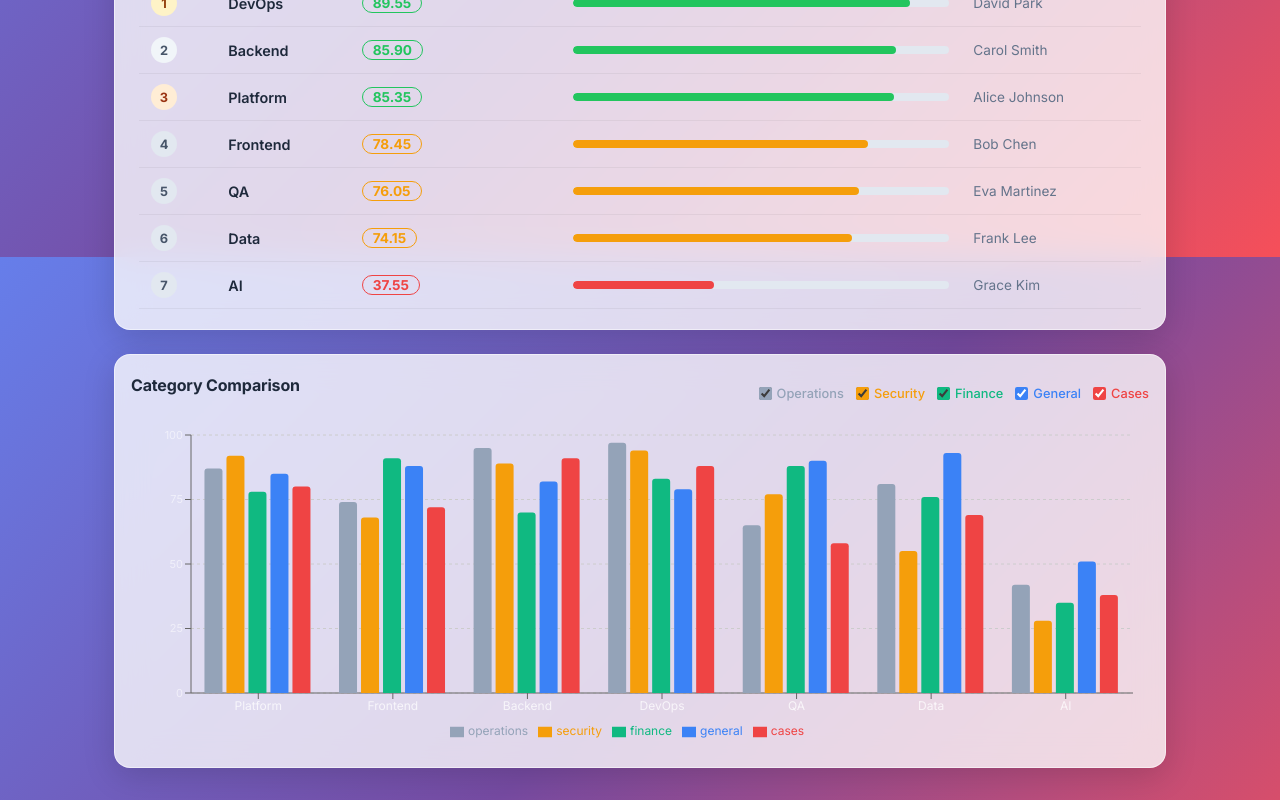
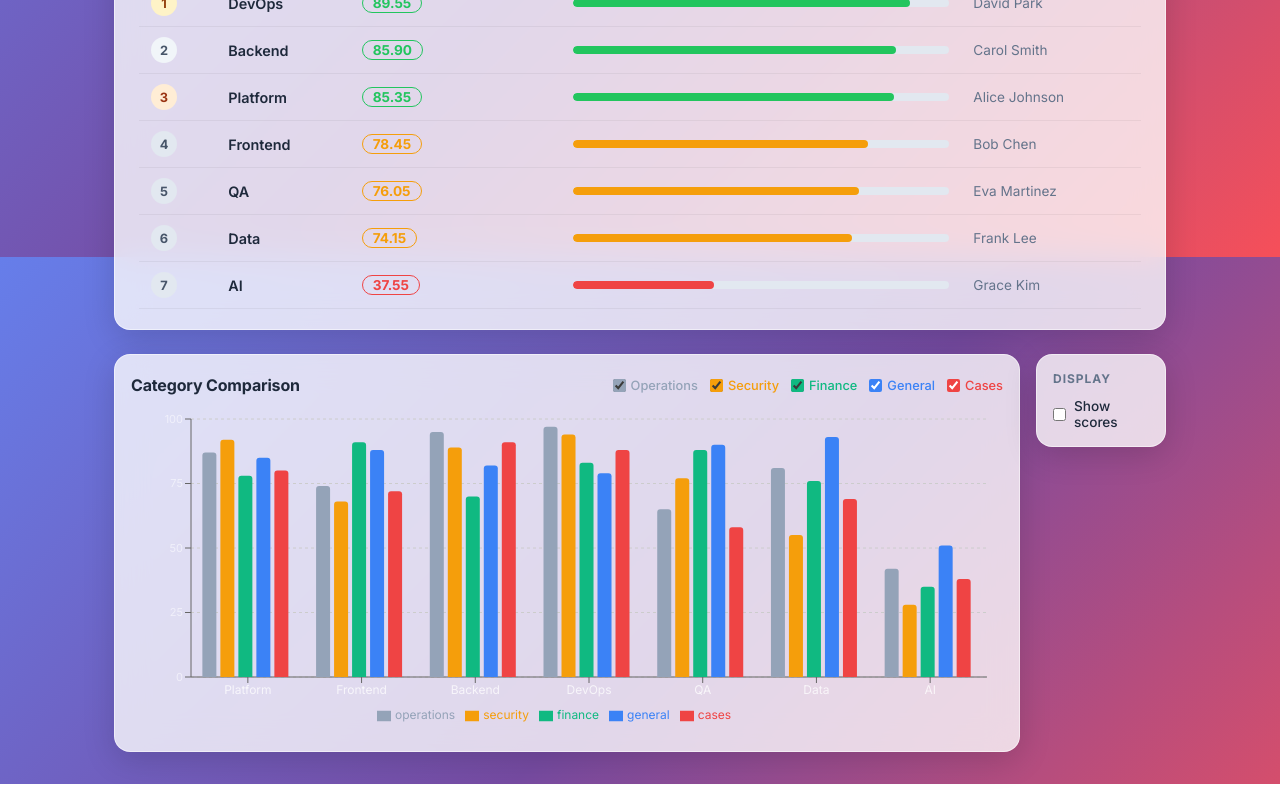
Before and after one commit to yanivpaz/teams-dashboard, a React (Vite) app: page / in a window 1280 px wide. Shown: the part 543-1343 px from the top of the page. Built offline with nearby package versions, Linux system fonts and the light colour scheme.

Commit message:
Add 'Show scores' sidebar toggle to Category Comparison chart
Co-Authored-By: Claude Sonnet 4.6 <noreply@anthropic.com>

```diff
--- a/src/App.css
+++ b/src/App.css
@@ -319,6 +319,45 @@ body {
   transition: width 0.4s ease;
 }
 
+/* ── Category Comparison layout ── */
+.comparison-layout {
+  display: flex;
+  gap: 16px;
+  align-items: flex-start;
+}
+
+.chart-sidebar {
+  flex-shrink: 0;
+  width: 130px;
+  background: rgba(255, 255, 255, 0.78);
+  backdrop-filter: blur(16px);
+  -webkit-backdrop-filter: blur(16px);
+  border: 1px solid rgba(255, 255, 255, 0.5);
+  border-radius: 16px;
+  padding: 16px;
+  box-shadow: 0 8px 32px rgba(0, 0, 0, 0.15);
+}
+
+.sidebar-title {
+  font-size: 0.75rem;
+  font-weight: 700;
+  text-transform: uppercase;
+  letter-spacing: 0.08em;
+  color: #64748b;
+  margin-bottom: 12px;
+}
+
+.sidebar-toggle {
+  display: flex;
+  align-items: center;
+  gap: 8px;
+  font-size: 0.85rem;
+  font-weight: 500;
+  color: #1e293b;
+  cursor: pointer;
+  user-select: none;
+}
+
 /* ── Summary team cards (clickable) ── */
 .summary-team-card:hover {
   transform: translateY(-2px);
--- a/src/components/AllTeamsView.jsx
+++ b/src/components/AllTeamsView.jsx
@@ -1,7 +1,7 @@
 import { useState } from 'react';
 import {
   BarChart, Bar, XAxis, YAxis, CartesianGrid, Tooltip, Legend,
-  ResponsiveContainer, Cell,
+  ResponsiveContainer, Cell, LabelList,
 } from 'recharts';
 import { scoreColor, scoreBg } from '../utils/scoreColor.js';
 
@@ -70,6 +70,7 @@ function Leaderboard({ teams, onSelect }) {
 function CategoryComparison({ teams }) {
   const categories = Object.keys(teams[0].categories);
   const [enabled, setEnabled] = useState(() => Object.fromEntries(categories.map((c) => [c, true])));
+  const [showLabels, setShowLabels] = useState(false);
 
   const toggle = (cat) => setEnabled((prev) => ({ ...prev, [cat]: !prev[cat] }));
   const active = categories.filter((c) => enabled[c]);
@@ -81,9 +82,10 @@ function CategoryComparison({ teams }) {
   });
 
   return (
-    <div className="chart-card">
+    <div className="comparison-layout">
+      <div className="chart-card" style={{ flex: 1, minWidth: 0 }}>
         <div className="chart-card-header">
-        <h2 className="chart-title" style={{ marginBottom: 16 }}>Category Comparison</h2>
+          <h2 className="chart-title">Category Comparison</h2>
           <div className="category-filters">
             {categories.map((cat) => (
               <label key={cat} className="cat-filter-label">
@@ -101,17 +103,34 @@ function CategoryComparison({ teams }) {
           </div>
         </div>
         <ResponsiveContainer width="100%" height={320}>
-        <BarChart data={data} margin={{ top: 8, right: 16, left: 0, bottom: 8 }}>
+          <BarChart data={data} margin={{ top: showLabels ? 18 : 8, right: 16, left: 0, bottom: 8 }}>
             <CartesianGrid strokeDasharray="3 3" vertical={false} />
             <XAxis dataKey="team" tick={{ fontSize: 12, fill: 'rgba(255,255,255,0.75)' }} />
             <YAxis domain={[0, 100]} tick={{ fontSize: 11, fill: 'rgba(255,255,255,0.55)' }} />
             <Tooltip contentStyle={{ background: 'rgba(15,23,42,0.85)', border: '1px solid rgba(255,255,255,0.15)', borderRadius: 8, color: '#fff' }} />
             <Legend wrapperStyle={{ fontSize: 12, color: 'rgba(255,255,255,0.8)' }} />
             {active.map((cat) => (
-            <Bar key={cat} dataKey={cat} fill={CATEGORY_COLORS[cat] ?? '#94a3b8'} radius={[3, 3, 0, 0]} />
+              <Bar key={cat} dataKey={cat} fill={CATEGORY_COLORS[cat] ?? '#94a3b8'} radius={[3, 3, 0, 0]}>
+                {showLabels && (
+                  <LabelList dataKey={cat} position="top" style={{ fontSize: 10, fontWeight: 700, fill: '#1e293b' }} />
+                )}
+              </Bar>
             ))}
           </BarChart>
         </ResponsiveContainer>
+      </div>
+
+      <div className="chart-sidebar">
+        <h3 className="sidebar-title">Display</h3>
+        <label className="sidebar-toggle">
+          <input
+            type="checkbox"
+            checked={showLabels}
+            onChange={() => setShowLabels((v) => !v)}
+          />
+          Show scores
+        </label>
+      </div>
     </div>
   );
 }
```
Lines whose indentation alone changed are shown as unchanged.
